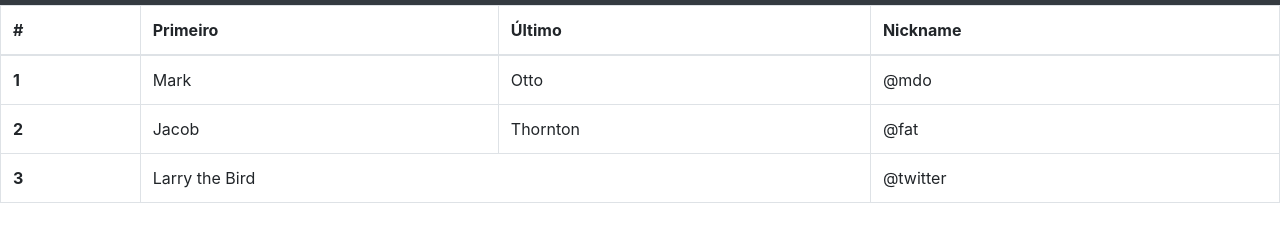
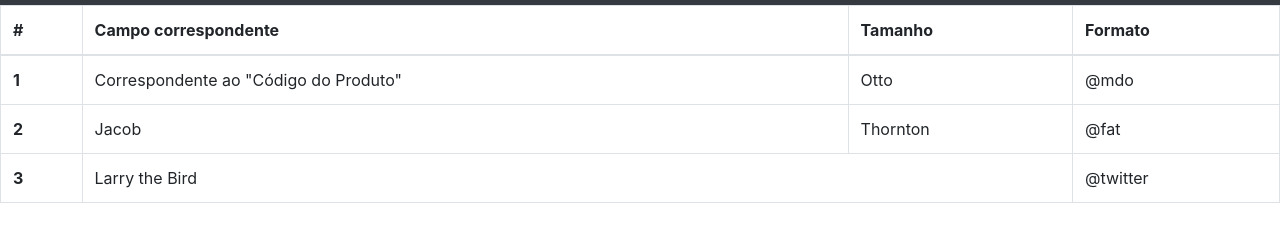
Before and after one commit to Claudino458/dev, a website: page index.html in a window 1280 px wide. Shown: the part 51-292 px from the top of the page. Drawn offline with Linux system fonts and the light colour scheme.

Commit message:
Update index.html

```diff
--- a/index.html
+++ b/index.html
@@ -50,15 +50,15 @@
   <thead>
     <tr>
       <th scope="col">#</th>
-      <th scope="col">Primeiro</th>
-      <th scope="col">Último</th>
-      <th scope="col">Nickname</th>
+      <th scope="col">Campo correspondente</th>
+      <th scope="col">Tamanho</th>
+      <th scope="col">Formato</th>
     </tr>
   </thead>
   <tbody>
     <tr>
       <th scope="row">1</th>
-      <td>Mark</td>
+      <td>Correspondente ao "Código do Produto"</td>
       <td>Otto</td>
       <td>@mdo</td>
     </tr>
```
